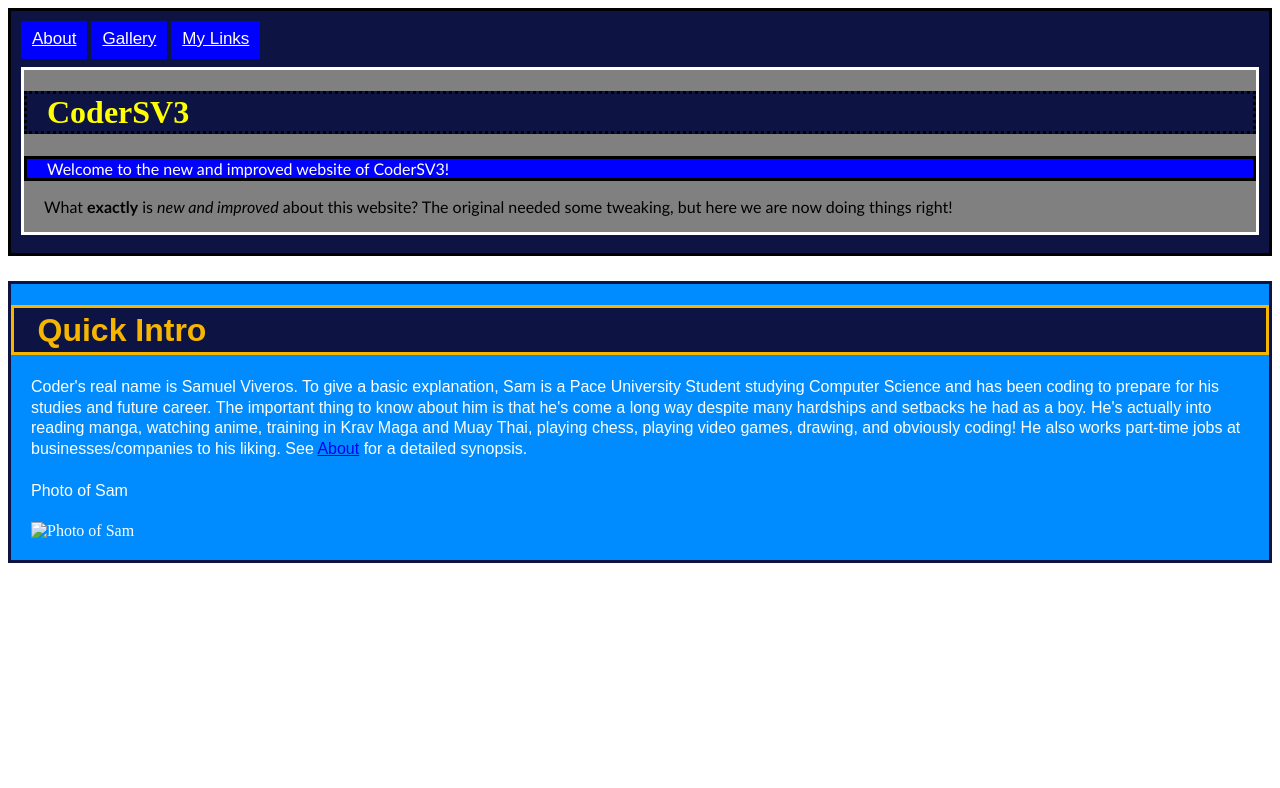
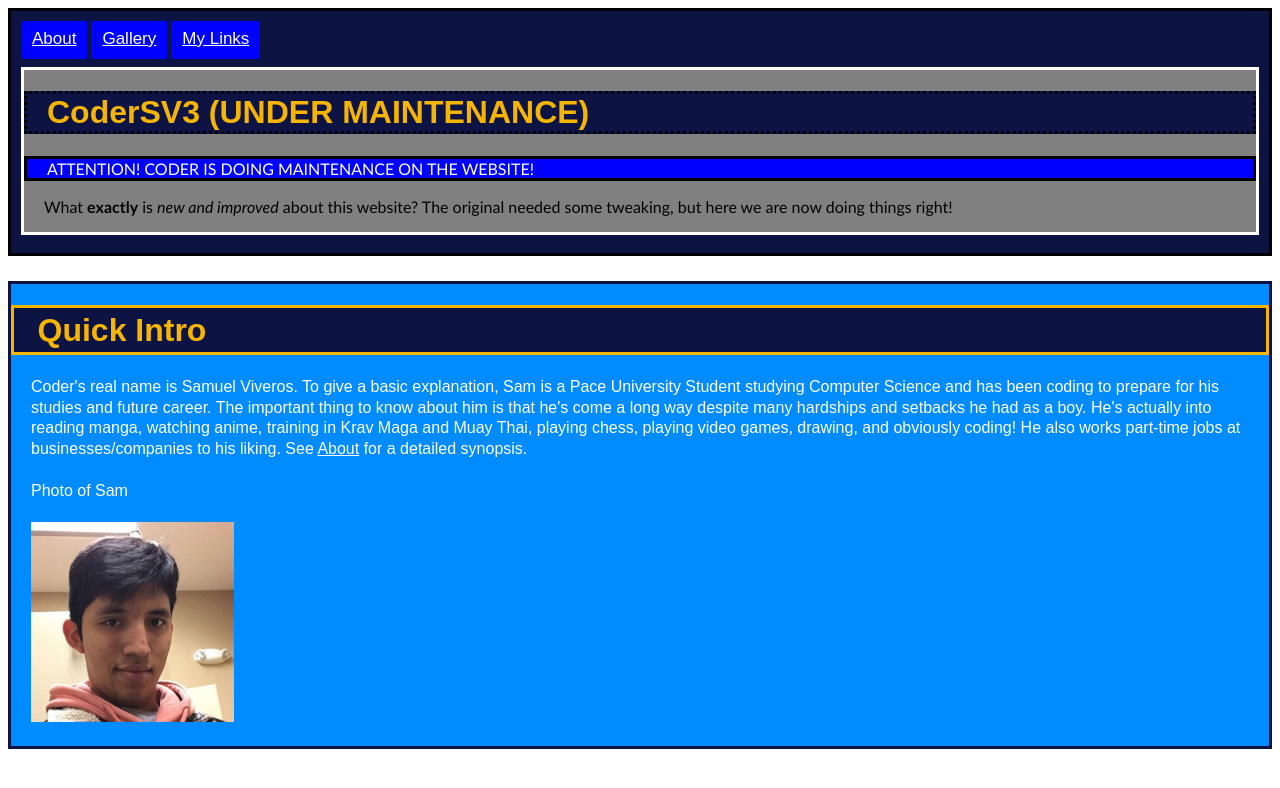
Before and after one commit to CoderSV3/SamWebsite, a plain HTML site: page index.html in a window 1280 px wide. Drawn offline with Linux system fonts and the light colour scheme; files whose address does not match are found by name.

Commit message:
Made more changes!

```diff
--- a/index.html
+++ b/index.html
@@ -1,7 +1,7 @@
 <!DOCTYPE HTML>
 <html>
 	<head>
-		<title>CoderSV3 - Home</title>
+		<title>CoderSV3 - Home (Under Maintenance) </title>
 		<link href="./style.css" type="text/css" rel="stylesheet">
 	</head>
 	<body>
@@ -11,8 +11,8 @@
 				<br>
 				<br>
 			<div class="page-intro">
-				<h1 class="CoderSV3"> CoderSV3 </h1>
-				<p class="welcome-message"> Welcome to the new and improved website of CoderSV3!</p>
+				<h1 class="CoderSV3"> CoderSV3 (UNDER MAINTENANCE) </h1>
+				<p class="welcome-message"> ATTENTION! CODER IS DOING MAINTENANCE ON THE WEBSITE!</p>
 				<p class="description"> What <strong>exactly</strong> is <em>new and improved</em> about this website? The original needed some tweaking, but here we are now doing things right! </p>
 			</div>
 				<br>
@@ -20,7 +20,7 @@
 		<div class="quick-intro">
 			<h1>Quick Intro</h1>
 				<p> Coder's real name is Samuel Viveros. To give a basic explanation, Sam is a Pace University Student studying Computer Science and has been coding to prepare for his studies and future career. The important thing to know about him is that he's come a long way despite many hardships and setbacks he had as a boy. He's actually into reading manga, watching anime, training in Krav Maga and Muay Thai, playing chess, playing video games, drawing, and obviously coding! He also works part-time jobs at businesses/companies to his liking. See <a href="./about.html" alt="About Page"> About</a> for a detailed synopsis. <br> <br> Photo of Sam </p>
-				<img src="./Pictures/Sam.jpg" alt="Photo of Sam" width="203" height="200" id="QI-Headshot">
+				<img src="D:\Sam Website\Pictures\Pictures of Sam\2019\Sam.jpg" alt="Photo of Sam" width="203" height="200" id="QI-Headshot">
 		</div>
 	</body>
 </html>
--- a/style.css
+++ b/style.css
@@ -14,7 +14,8 @@
 
 .CoderSV3 {
 	text-transform: center;
-	color: yellow;
+	font-family: Arial;
+	color: #f5b500;
 	border: dotted;
 	border-color: black;
 	padding-left: 20px;
@@ -128,3 +129,15 @@
 .gallery-photos td {
 	position: relative;
 }
+
+a:link {
+	color: white;
+}
+
+a:hover {
+	color: #fceab0;
+}
+
+a:visited {
+	color: #f5b500;
+}
```
Also changed, not shown: gallery.html (+3 -2 lines), helpful links.html (+4 -1 lines).
